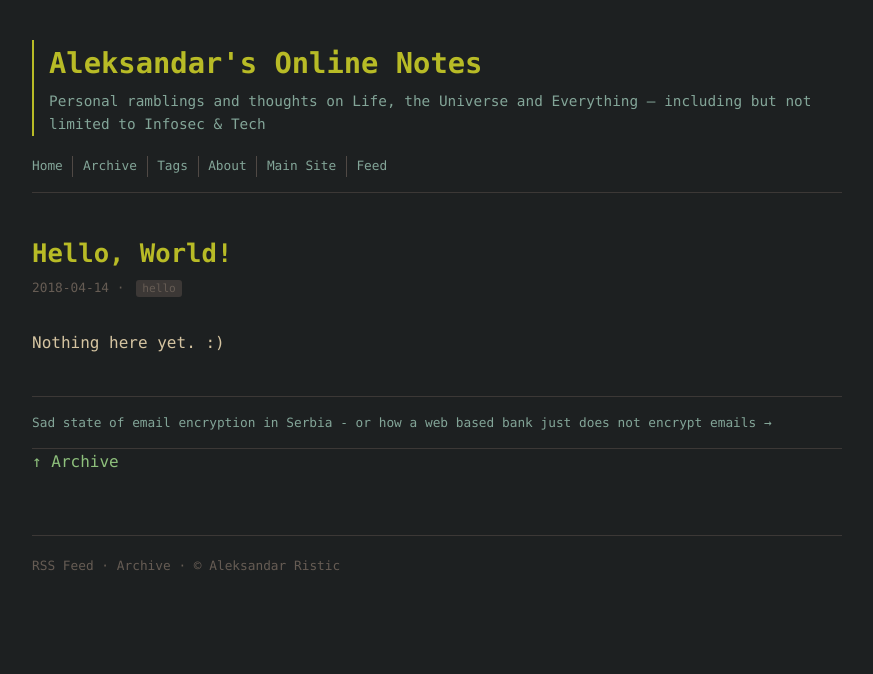
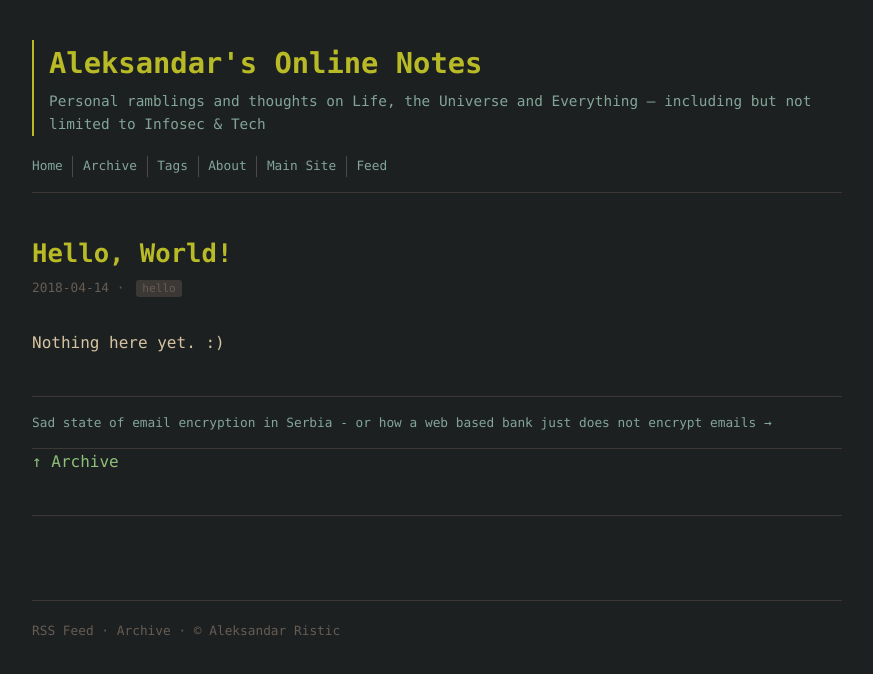
Before and after one commit to aleksandarristic/blog, a Jekyll site: the page built from _posts/2018-04-14-hello-world.md, in a window 1280 px wide. Shown: the top 674 px of the page, without its empty margins (203-1076 px from the left). Built offline with Jekyll 4.4.1, drawn with Linux system fonts in a browser that asks for light colours; comment, search, counter and statistics services are not loaded.

Commit message:
Add Waline comments to posts and comment counts to homepage
Self-hosted Waline instance (yadda.ristic.in.rs) chosen over Cusdis
(deprecated) and hosted options requiring GitHub/big-tech accounts.
Theme variables mapped to the site's Gruvbox Dark palette.

```diff
--- a/_layouts/post.html
+++ b/_layouts/post.html
@@ -25,3 +25,44 @@ layout: default
 </nav>
 
 <p><a href="/archive/">&uarr; Archive</a></p>
+
+<section id="comments">
+  <link rel="stylesheet" href="https://unpkg.com/@waline/client@v3/dist/waline.css" />
+  <style>
+    :root {
+      --waline-font-size: 0.95rem;
+      --waline-theme-color: #8ec07c;
+      --waline-active-color: #b8bb26;
+      --waline-color: #a89984;
+      --waline-bg-color: #1d2021;
+      --waline-bg-color-light: #282828;
+      --waline-bg-color-hover: #3c3836;
+      --waline-border-color: #3c3836;
+      --waline-disable-bg-color: #282828;
+      --waline-disable-color: #665c54;
+      --waline-code-bg-color: #282828;
+      --waline-bq-color: #3c3836;
+      --waline-badge-color: #83a598;
+      --waline-info-bg-color: #282828;
+      --waline-info-color: #83a598;
+      --waline-white: #1d2021;
+      --waline-light-grey: #665c54;
+      --waline-dark-grey: #a89984;
+      --waline-border: 1px solid #3c3836;
+      --waline-box-shadow: none;
+    }
+    #waline,
+    #waline * {
+      font-family: 'SFMono-Regular', Consolas, 'Liberation Mono', Menlo, monospace !important;
+    }
+  </style>
+  <div id="waline"></div>
+  <script type="module">
+    import { init } from 'https://unpkg.com/@waline/client@v3/dist/waline.js';
+    init({
+      el: '#waline',
+      serverURL: 'https://yadda.ristic.in.rs',
+      path: '{{ page.url }}',
+    });
+  </script>
+</section>
--- a/assets/css/main.css
+++ b/assets/css/main.css
@@ -402,6 +402,14 @@ footer a:hover {
     border-bottom: none;
 }
 
+/* Comments (Waline) */
+
+#comments {
+    margin-top: 2.5rem;
+    padding-top: 1.5rem;
+    border-top: 1px solid #3c3836;
+}
+
 /* Mobile */
 
 @media (max-width: 600px) {
```
Also changed, not shown: _layouts/home.html (+9 -1 lines).
